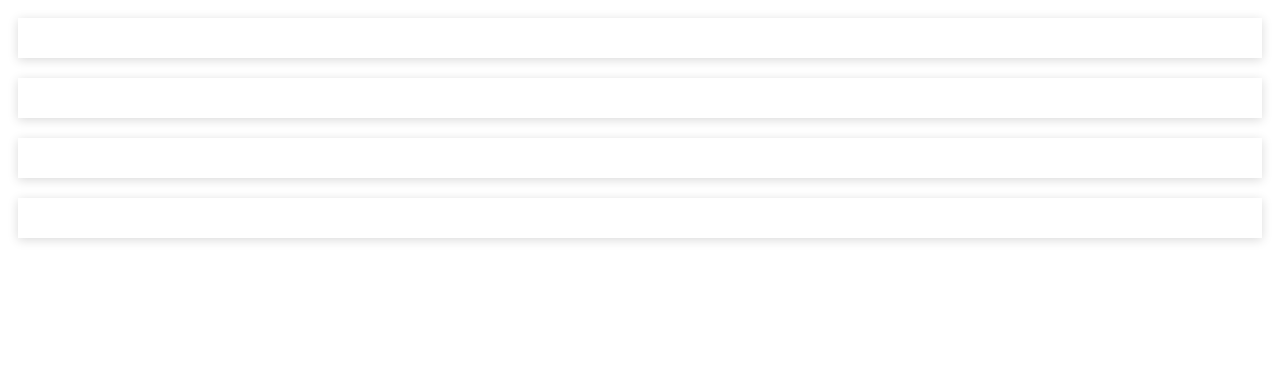
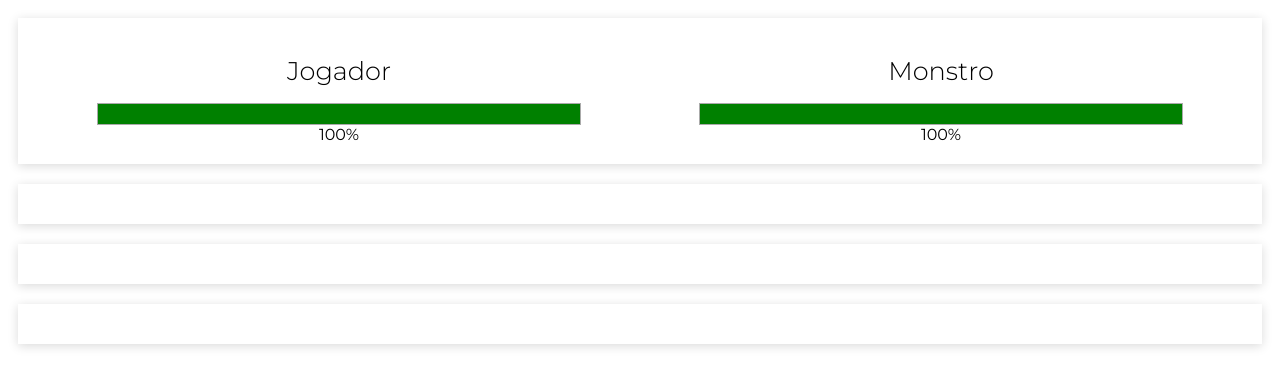
Before and after one commit to thiagobianeck/projeto-01-monstro, a plain HTML site: page index.html in a window 1280 px wide. Drawn offline with nearby package versions, Linux system fonts and the light colour scheme.

Commit message:
59. Implementando o Painel das Pontuações

```diff
--- a/app.js
+++ b/app.js
@@ -1,7 +1,8 @@
 new Vue({
   el: '#app',
   data: {
-
+    playerLife: 100,
+    monsterLife: 100,
   },
   computed: {
 
--- a/index.html
+++ b/index.html
@@ -9,7 +9,26 @@
 </head>
 <body>
     <div id="app">
-        <div class="panel scores"></div>
+        <div class="panel scores">
+            <div class="score">
+                <h1>Jogador</h1>
+                <div class="life-bar">
+                    <div class="life"
+                         :class="{danger: playerLife < 20}"
+                         :style="{width: playerLife + '%'}"></div>
+                </div>
+                <div>{{ playerLife }}%</div>
+            </div>
+            <div class="score">
+                <h1>Monstro</h1>
+                <div class="life-bar">
+                    <div class="life"
+                         :class="{danger: monsterLife < 20}"
+                         :style="{width: monsterLife + '%'}"></div>
+                </div>
+                <div>{{ monsterLife }}%</div>
+            </div>
+        </div>
         <div class="panel result"></div>
         <div class="panel buttons"></div>
         <div class="panel logs"></div>
--- a/style.css
+++ b/style.css
@@ -16,3 +16,41 @@ html {
     padding: 20px;
     box-shadow: 0 2px 10px rgba(0, 0, 0, 0.15);
 }
+
+/*=============================
+-- ÁREA DOS PONTOS
+==============================*/
+
+.scores {
+    display: flex;
+}
+
+.score {
+    flex: 1;
+    display: flex;
+    flex-direction: column;
+    justify-content: center;
+    align-items: center;
+}
+
+.score h1 {
+    font-weight: 300;
+    font-size: 1.6rem;
+}
+
+.life-bar {
+    width: 80%;
+    height: 20px;
+    border: 1px solid #AAA;
+}
+
+.life-bar .life {
+    display: flex;
+    justify-content: center;
+    height: 100%;
+    background: green;
+}
+
+.life-bar .life.danger {
+    background-color: red;
+}
```
